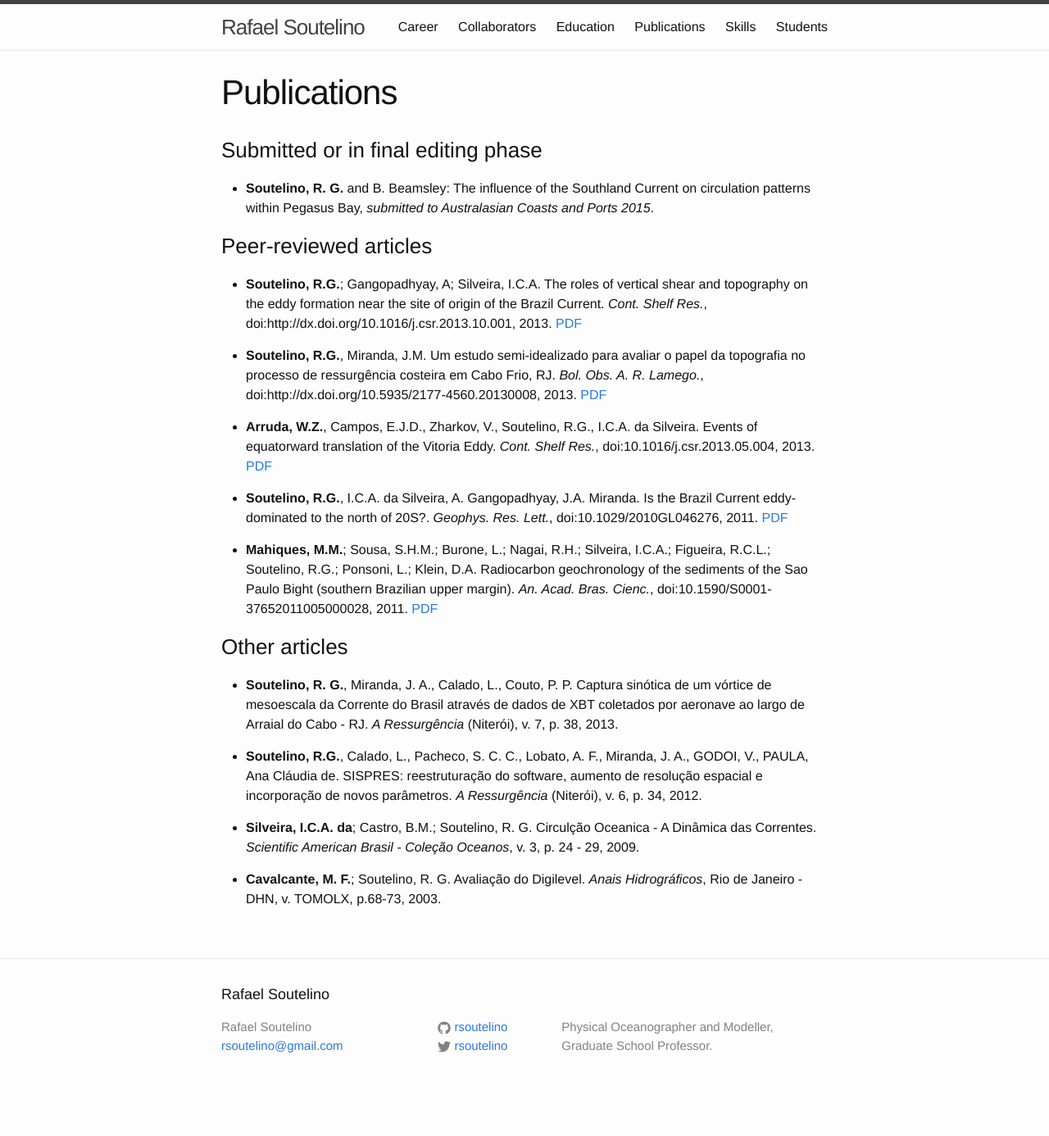
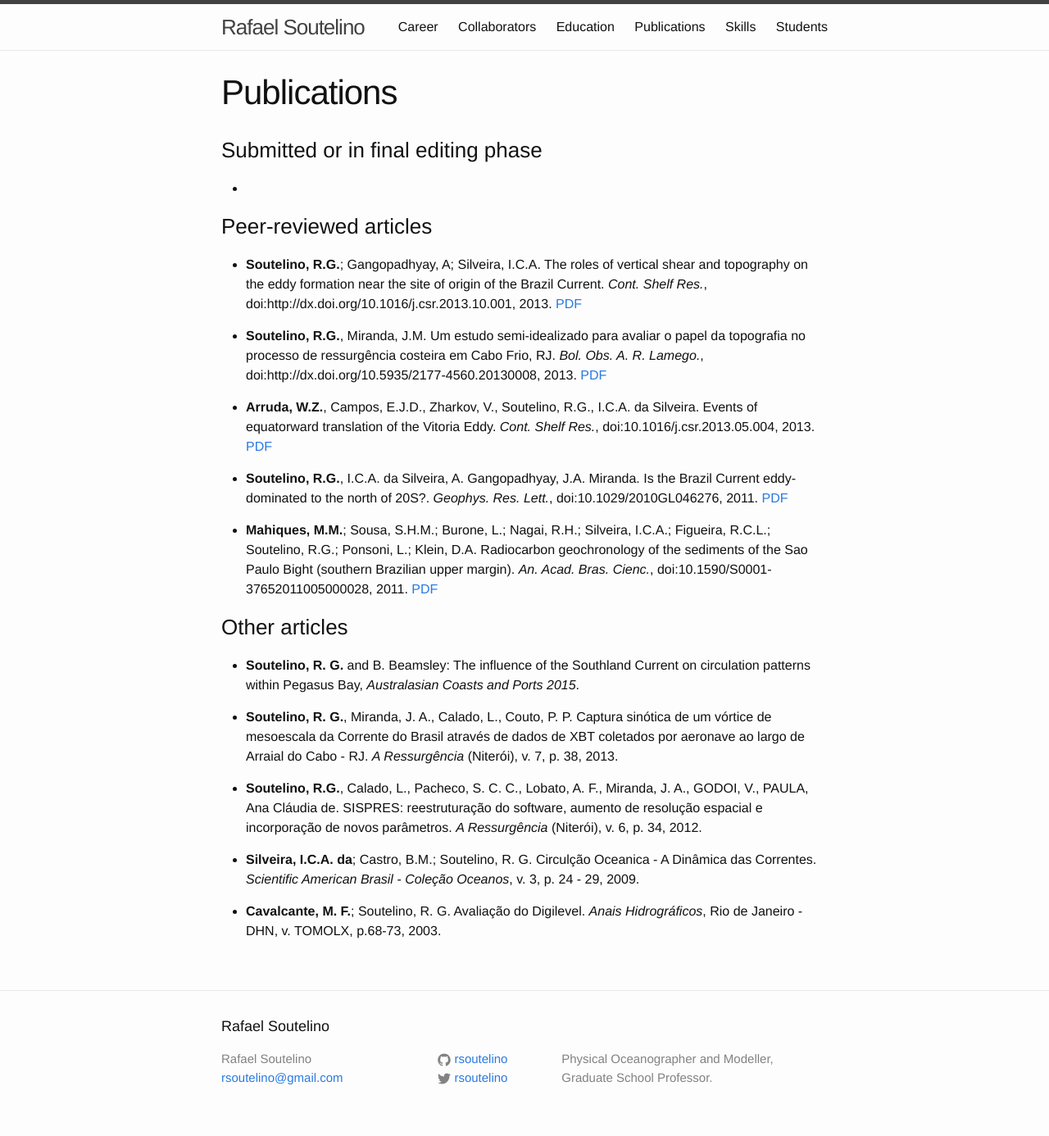
Before and after one commit to rsoutelino/rsoutelino.github.io, a Jekyll site: the page built from publications.md, in a window 1280 px wide. Shown: the whole page at 82% size. Built offline with Jekyll 4.4.1, drawn with Linux system fonts in a browser that asks for light colours; before the commit the page ends 1347 px from its top, so only the background shows below that; some of the changed lines change nothing that is shown.

Commit message:
added coasts and ports paper after publication

```diff
--- a/publications.md
+++ b/publications.md
@@ -6,7 +6,7 @@ permalink: /publications/
 
 ### Submitted or in final editing phase
 
-* __Soutelino, R. G.__ and B. Beamsley: The influence of the Southland Current on circulation patterns within Pegasus Bay, *submitted to Australasian Coasts and Ports 2015*.
+*
 
 
 ### Peer-reviewed articles
@@ -24,6 +24,8 @@ permalink: /publications/
 
 ### Other articles
 
+* __Soutelino, R. G.__ and B. Beamsley: The influence of the Southland Current on circulation patterns within Pegasus Bay, *Australasian Coasts and Ports 2015*.
+
 * __Soutelino, R. G.__, Miranda, J. A., Calado, L., Couto, P. P. Captura sinótica de um vórtice de mesoescala da Corrente do Brasil através de dados de XBT coletados por aeronave ao largo de Arraial do Cabo - RJ. *A Ressurgência* (Niterói), v. 7, p. 38, 2013.
 
 * __Soutelino, R.G.__, Calado, L., Pacheco, S. C. C., Lobato, A. F., Miranda, J. A., GODOI, V., PAULA, Ana Cláudia de. SISPRES: reestruturação do software, aumento de resolução espacial e incorporação de novos parâmetros. *A Ressurgência* (Niterói), v. 6, p. 34, 2012.
```
